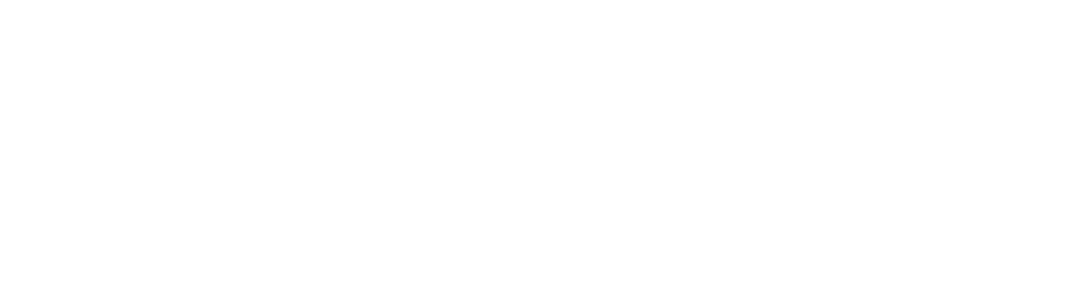
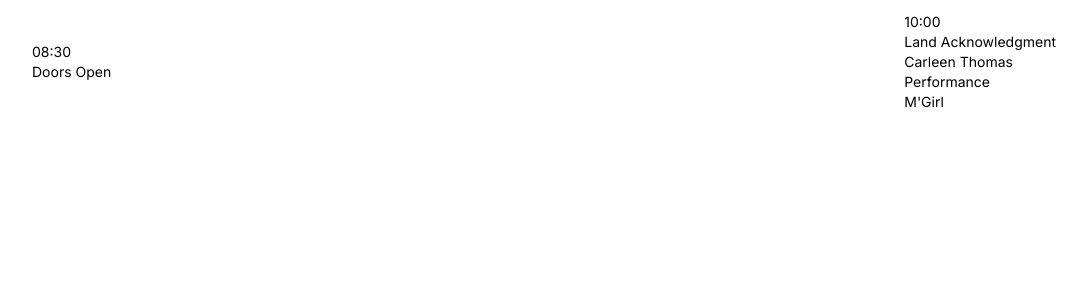
Before and after one commit to tedxsfu-developer/programme-2023, a Next.js app: page / in a window 1280 px wide. Shown: the top 300 px of the page, without its empty margins (96-1183 px from the left). Built offline with nearby package versions, Linux system fonts and the light colour scheme.

Commit message:
Updated map to use array

```diff
--- a/src/components/ProgramItem.tsx
+++ b/src/components/ProgramItem.tsx
@@ -1,25 +1,25 @@
-import program from "@/data/ProgramData";
-
 interface Props {
   time: string;
-  desc?: string | Array<string>;
-  guest?: string | Array<string>;
-}
-interface ActualProps {
-  items?: Props | Array<Props>;
+  desc: string[];
+  guest?: string[];
 }
 
-function ProgramItem(props: Props) {
-  return program.map(() => {
+function ProgramItem(items: Props) {
+  const a = items.desc;
+  return (
     // const { time, desc, guest } = props;
     <div className="mb-10">
-      <h3>{props.time}</h3>
-      <div className="">
-        <h3 className="grid">{props.desc}</h3>
-        <h4 className="">{props.guest}</h4>
+      <h3>{items.time}</h3>
+      <div>
+        {items.desc.map((e, index) => (
+          <div>
+            <div>{e}</div>
+            <div>{items.guest ? items.guest[index] : <></>}</div>
+          </div>
+        ))}
       </div>
-    </div>;
-  });
+    </div>
+  );
 }
 
 export default ProgramItem;
--- a/src/data/ProgramData.tsx
+++ b/src/data/ProgramData.tsx
@@ -1,8 +1,8 @@
 const program = [
   {
     time: "08:30",
-    desc: "Doors Open",
-    guest: "",
+    desc: ["Doors Open"],
+    guest: [""],
   },
   {
     time: "10:00",
```
